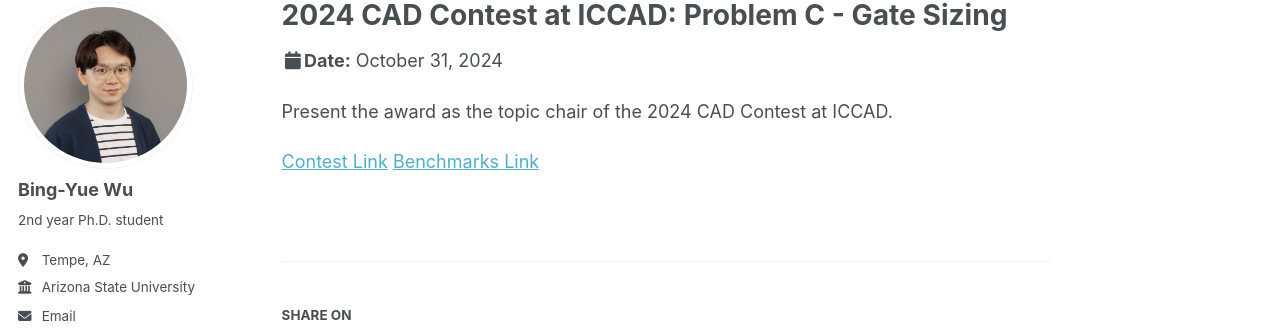
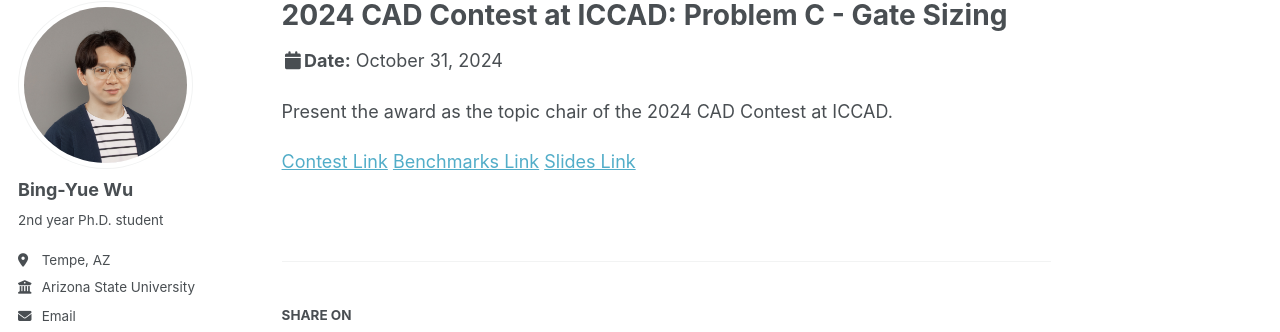
Before and after one commit to bingyuew/bingyuew.github.io, a Jekyll site: the page built from _talks/2024-10-31.md, in a window 1280 px wide and 968 px high. Shown: the part 105-437 px from the top of the window. Built offline with Jekyll 4.4.1, drawn with Linux system fonts in a browser that asks for light colours; some web fonts are replaced.

Commit message:
update website
Signed-off-by: Bing-Yue Wu <bingyuew@Bing-Yues-MacBook-Air.local>

```diff
--- a/_talks/2024-10-31.md
+++ b/_talks/2024-10-31.md
@@ -12,3 +12,4 @@
 
 [Contest Link](https://www.iccad-contest.org/2024/)
 [Benchmarks Link](https://github.com/ASU-VDA-Lab/2024_ICCAD_Contest_Gate_Sizing_Benchmark)
+[Slides Link](https://github.com/ASU-VDA-Lab/2024_ICCAD_Contest_Gate_Sizing_Benchmark/blob/main/ICCAD_Contest_Problem_C.pdf)
```
